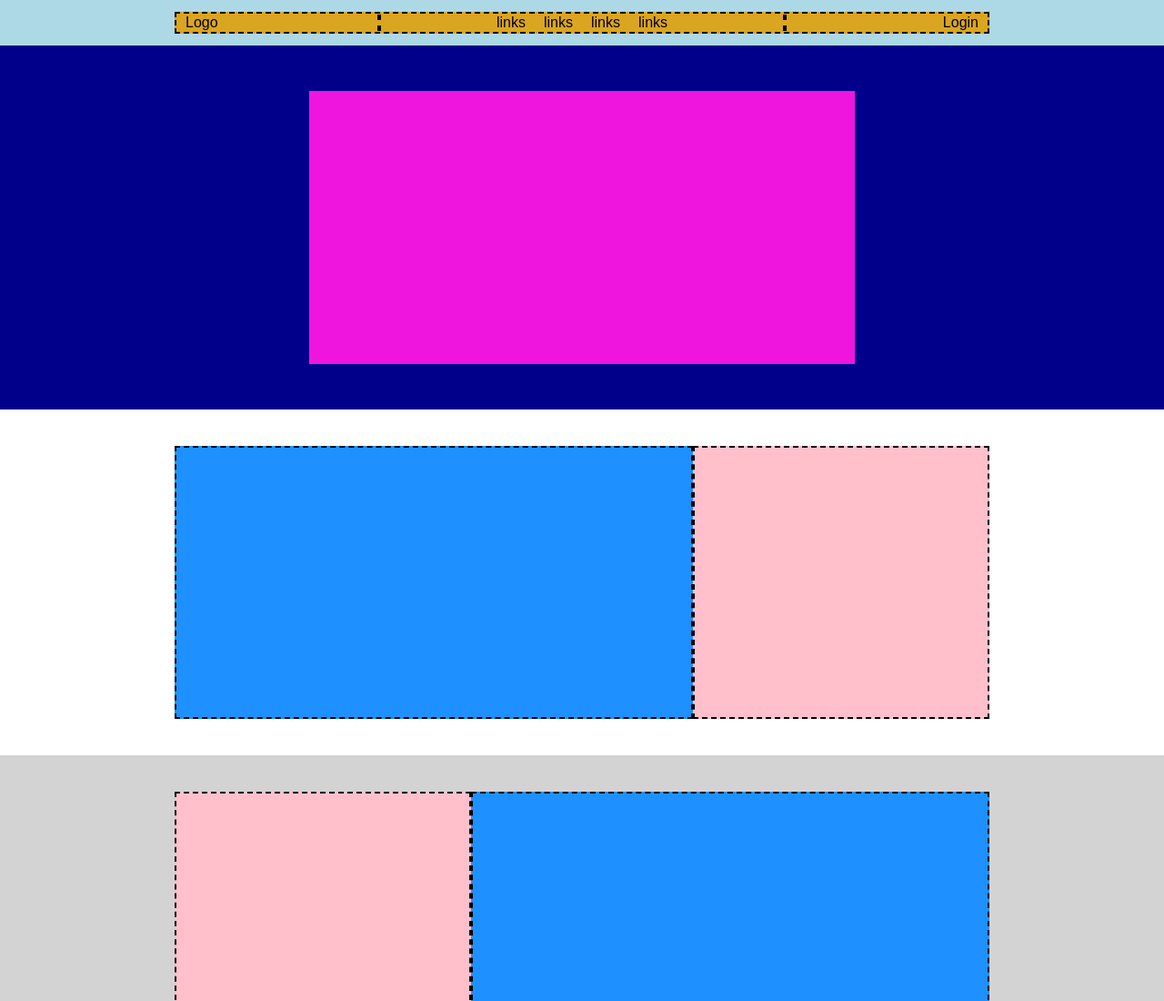
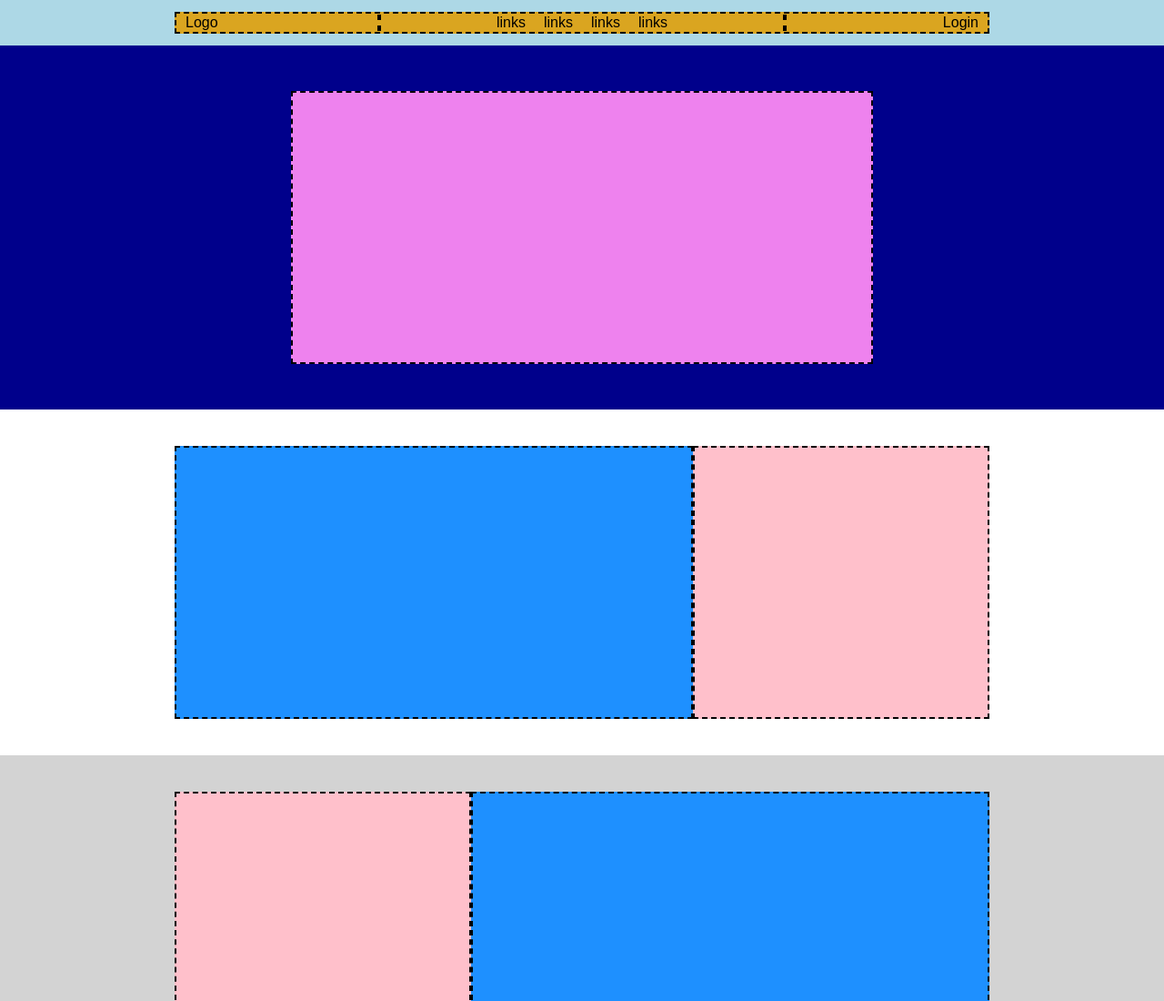
Before and after one commit to Gabrieleabu23/htmlcss-struttura-discord, a plain HTML site: page index.html in a window 1280 px wide. Shown: the top 1100 px of the page at 91% size. Drawn offline with Linux system fonts and the light colour scheme; a web font is replaced by a local one.

Commit message:
fixed header img square

```diff
--- a/css/style.css
+++ b/css/style.css
@@ -66,14 +66,13 @@ a{
     justify-content: center;
     height: 400px;
 }
-#violet_square_header{
-    display: flex;
-    align-items: center;
-    justify-content: center;
-    background-color: rgb(240, 21, 222);
-    /* justify-content: center; */
+
+
+#square_header{
+    width: 50%;
     height: 300px;
-    width: 600px;
+    background-color: #ee82ee;
+    border: 2px dashed black;
 }
 .square_main{
     display: flex;
--- a/index.html
+++ b/index.html
@@ -26,7 +26,7 @@
             </div>
         </section>
         <section id="blu_square_header">
-            <div id="violet_square_header"></div>
+                <div id="square_header"></div>
         </section>
     </header>
     <main>
```
